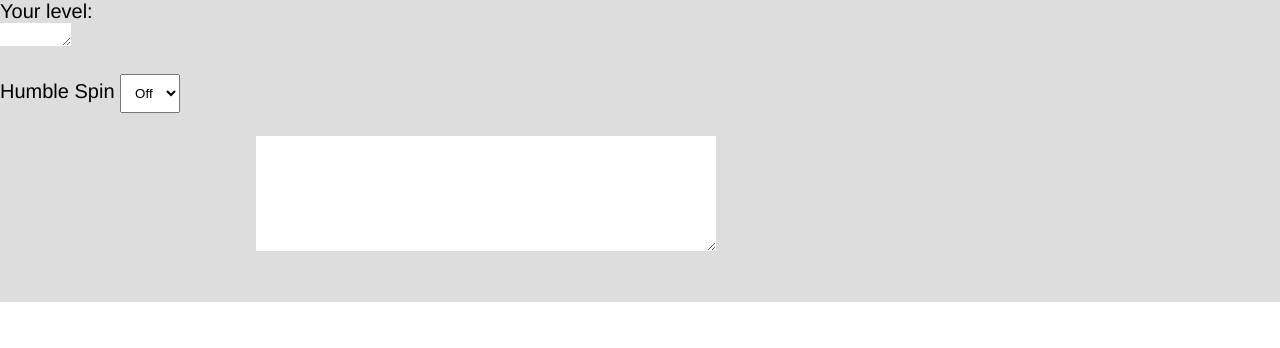
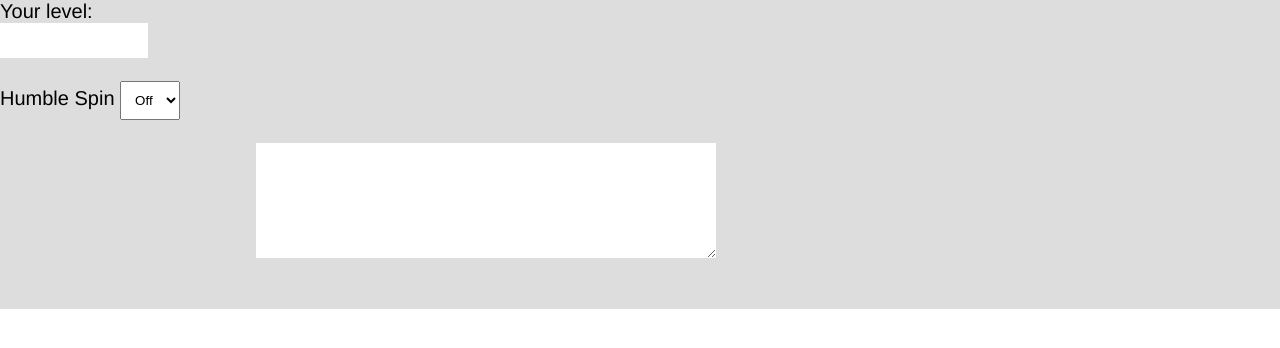
Before and after one commit to DonPiantissimo/dndprankster3, a website: page index.html in a window 1280 px wide. Drawn offline with nearby package versions, Linux system fonts and the light colour scheme; no server answers.

Commit message:
Update index.html

```diff
--- a/index.html
+++ b/index.html
@@ -21,9 +21,11 @@ and open the template in the editor.
         </style>
     </head>
     <body>
-        <form>
+        <form onsubmit="jsfunction(); return false;">
             <label for="level">Your level: </label><br/>
-      	<textarea id="level" type="text" value="" name="level" cols= 5 rows = 1></textarea><br/><br/>
+      	<!--<textarea id="level" type="text" value="" name="level" cols= 5 rows = 1></textarea>-->
+		<input id="level" type="text" value="" name="level" autocomplete="off" required="required" />
+		<br/><br/>
 	<label for="HumbleSpin">Humble Spin</label>
 	 <select id = "HumbleSpin" name ="HumbleSpin" value="off">
   <option value="off">Off</option>
```
